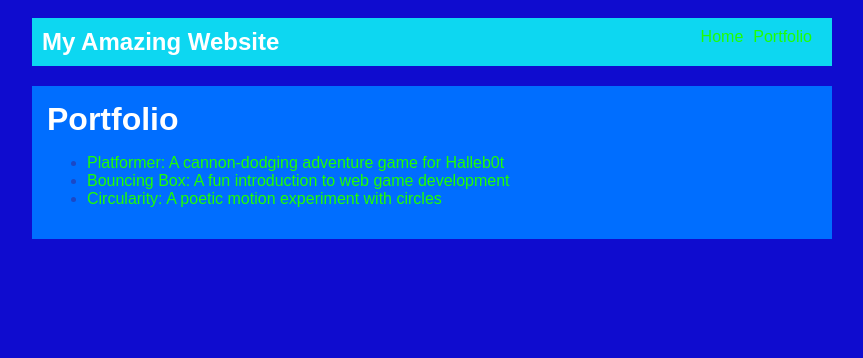
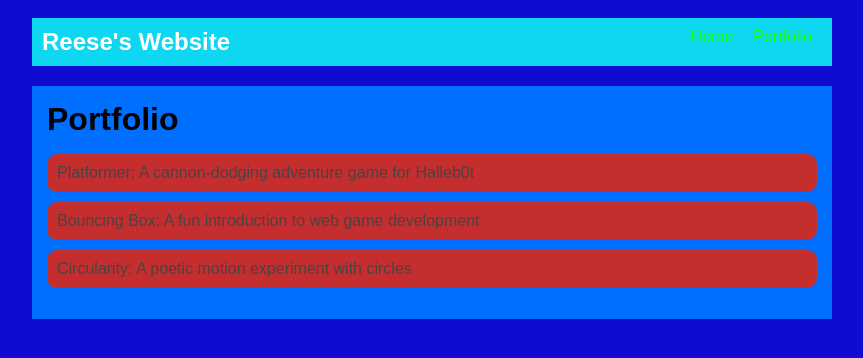
Before and after one commit to RMDixon2008/RMDixon2008.github.io, a plain HTML site: page portfolio.html in a window 1280 px wide. Shown: the whole page, without its empty margins (208-1071 px from the left). Drawn offline with Linux system fonts and the light colour scheme.

Commit message:
add portfolio page to website

```diff
--- a/portfolio.html
+++ b/portfolio.html
@@ -1,7 +1,7 @@
 <!DOCTYPE html>
 <html>
   <head>
-    <title>My Portfolio</title>
+    <title>Reese's portfolio</title>
   <link rel="stylesheet" href="style.css"/>
 </head>
 
@@ -9,16 +9,15 @@
     <!-- All content goes here -->
     <div id="all-contents">
     <nav>
-  <h1>My Amazing Website</h1>
-    <ul id="nav-ul"
-    <li class="nav-li">
+  <h1>Reese's Website</h1>
+    <ul id="nav-ul">
+      <li class="nav-li">
     <a href="index.html">Home</a>
-    </li>
+      </li>
 <li class="nav-li">
       <a href="portfolio.html">Portfolio</a>
-    </li>
-</ul>
-
+      </li>
+    </ul>
 </nav>
 
 
--- a/style.css
+++ b/style.css
@@ -75,3 +75,29 @@ main {
 h2, h3 {
     margin: 0px;
 }
+
+/* Portfolio styles */
+.content h1 {
+  color: black;
+}
+
+#portfolio {
+  list-style-type: none;
+  padding-left: 0;
+}
+
+#portfolio li {
+  background: #c52e2e;
+  padding: 10px;
+  border-radius: 10px;
+  margin-bottom: 10px;
+}
+
+#portfolio li:hover {
+  background: #eee;
+}
+
+#portfolio a {
+  text-decoration: none;
+  color: #454545;
+}
```
